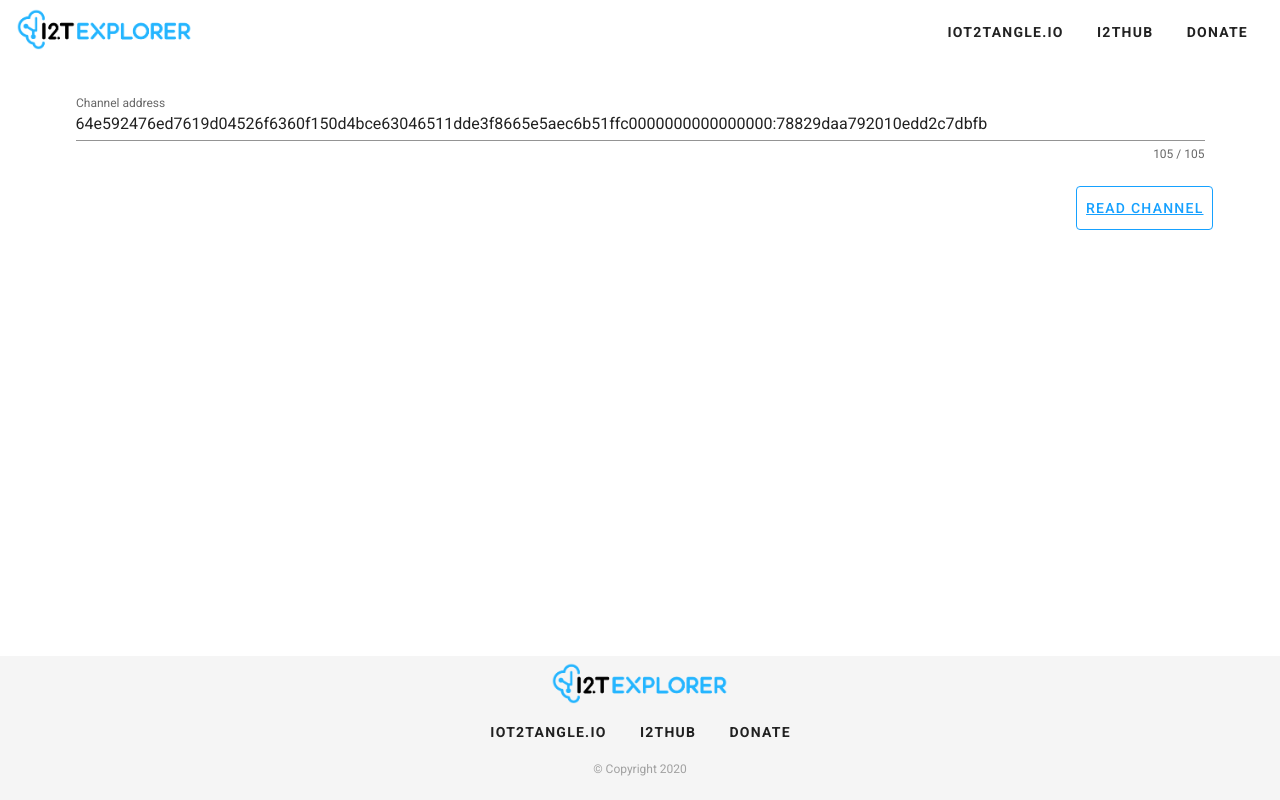
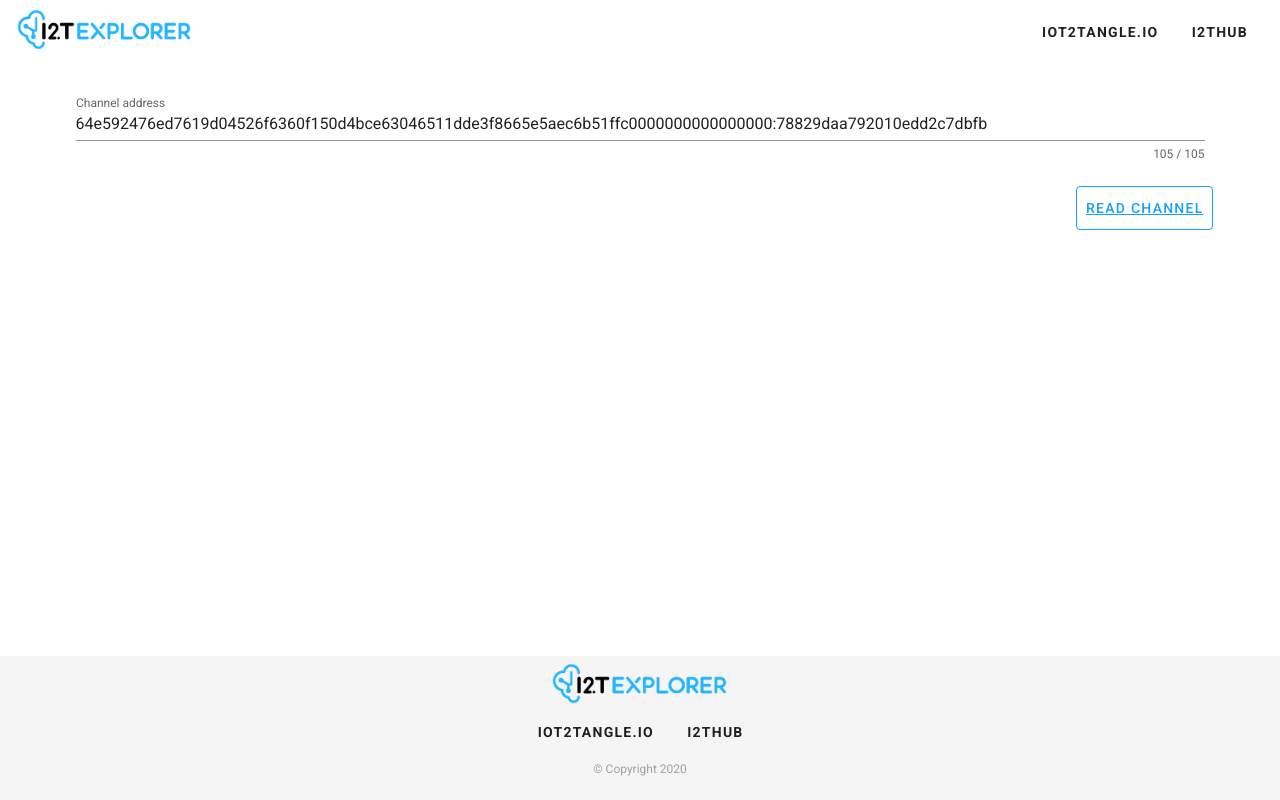
Before and after one commit to iot2tangle/streams-explorer, a Nuxt app: page / in a window 1280 px wide. Built offline with nearby package versions, Linux system fonts and the light colour scheme.

Commit message:
Delete Donate

```diff
--- a/layouts/default.vue
+++ b/layouts/default.vue
@@ -111,10 +111,6 @@ export default {
         {
           title: "I2THub",
           href: "https://github.com/iot2tangle"
-        },
-        {
-          title: "Donate",
-          href: "https://iot2tangle.io"
         }
       ],
       miniVariant: false,
```
